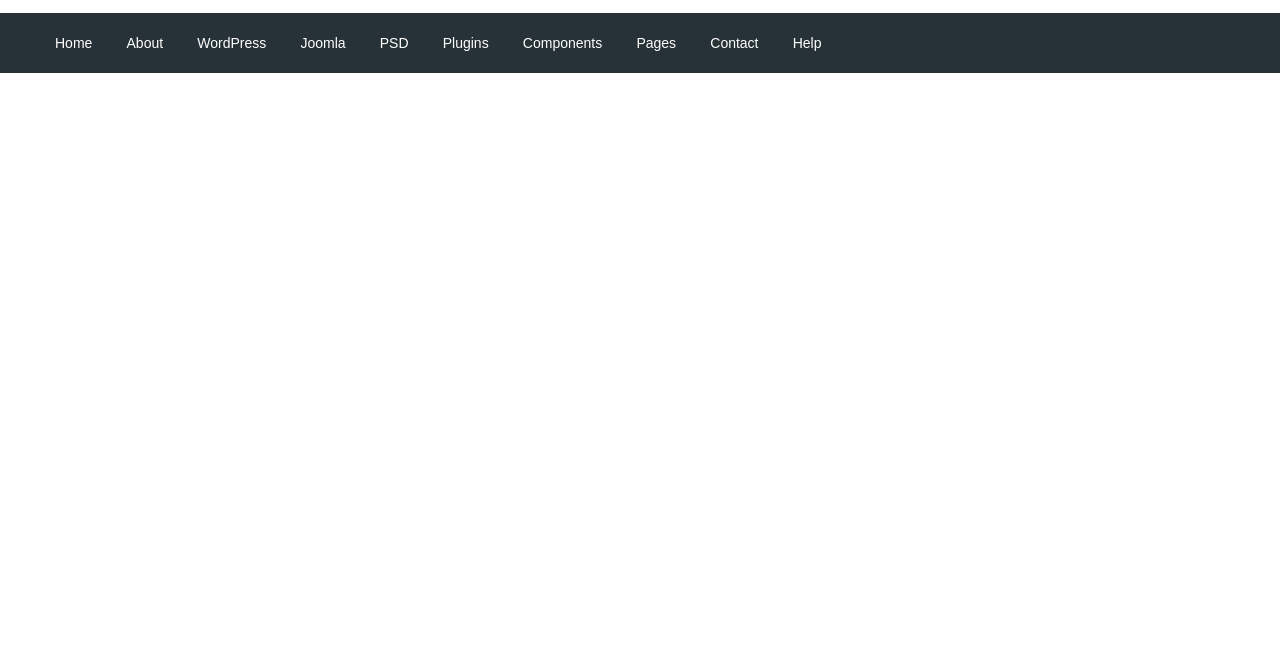
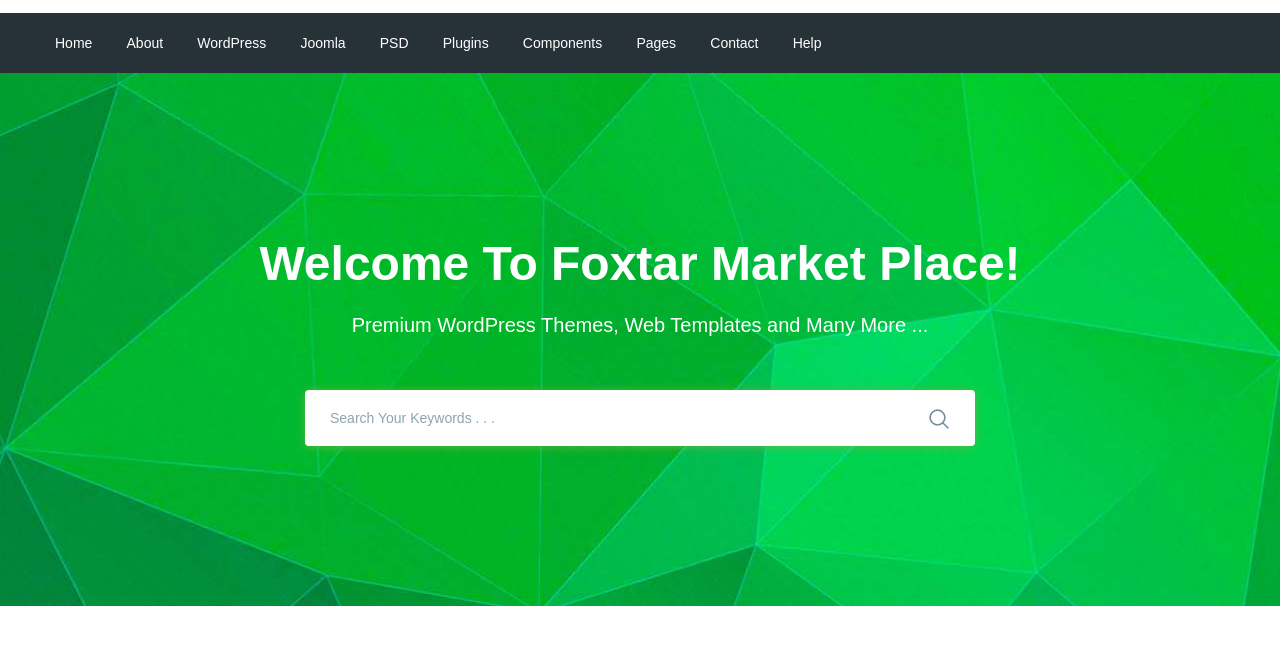
Before and after one commit to Sergey11235/moderno, a website: page app/index.html in a window 1280 px wide. Shown: the part 77-722 px from the top of the page. Drawn offline with nearby package versions, Linux system fonts and the light colour scheme; files that its build step writes are made by us from their sources.

Commit message:
Added search section

```diff
--- a/app/index.html
+++ b/app/index.html
@@ -95,6 +95,27 @@
       </div>
     </div>
 
+    <section class="search" style="background-image: url(../images/search-bg.jpg);">
+      <div class="container">
+        <div class="search__inner">
+          <div class="search__inner-title">
+            Welcome To Foxtar Market Place!
+          </div>
+          <div class="search__inner-text">
+            Premium WordPress Themes, Web Templates and Many More ...
+          </div>
+          <div class="search__inner-form">
+            <form>
+              <input type="text" placeholder="Search Your Keywords . . ." required>
+              <button type="submit">
+                <img src="images/icons/search.png" alt="">
+              </button>
+            </form>
+          </div>
+        </div>
+      </div>
+    </section>
+
   </header>
 
 
--- a/app/scss/style.scss
+++ b/app/scss/style.scss
@@ -2,20 +2,23 @@
 @import 'global';
 @import 'fonts';
 
-.header__top-inner{
+.header__top-inner {
   display: flex;
   justify-content: space-between;
   height: 90px;
   align-items: center;
 }
-.header__text{
+
+.header__text {
   margin-left: auto;
   margin-right: 50px;
-  span{
+
+  span {
     color: $red;
   }
 }
-.header__btn{
+
+.header__btn {
   padding: 4px;
   width: 72px;
   border-radius: 4px;
@@ -23,30 +26,95 @@
   color: #fff;
   font-size: 12px;
 }
-.header__btn-login{
+
+.header__btn-login {
   background-color: $green;
 }
+
 .header__btn-register {
   background-color: $red;
   margin-left: 7px;
 }
-.header__menu{
+
+.header__menu {
   background-color: $bg;
 }
-.menu{
+
+.menu {
   display: flex;
   align-items: center;
   height: 60px;
 }
-.menu__list{
-  li{
+
+.menu__list {
+  li {
     display: inline-block;
-    & + li {
+
+    &+li {
       margin-left: 30px;
     }
   }
-  a{
+
+  a {
     color: #fff;
     font-size: 14px;
   }
 }
+
+.search {
+  background-repeat: no-repeat;
+  background-size: cover;
+  background-position: center;
+  min-height: 533px;
+}
+
+.search__inner {
+  padding: 155px 0px 100px;
+  color: #fff;
+  text-align: center;
+
+  &-title {
+    margin-bottom: 10px;
+    font-size: 48px;
+    font-weight: 700;
+    line-height: 72px;
+  }
+
+  &-text {
+    margin-bottom: 50px;
+    font-weight: 500;
+    font-size: 20px;
+    line-height: 30px;
+  }
+
+  &-form {
+    max-width: 670px;
+    margin: 0 auto;
+    position: relative;
+    input {
+      display: block;
+      width: 100%;
+      box-shadow: 0px 1px 10px 0px rgba(124, 178, 64, 0.75);
+      border-radius: 4px;
+      height: 56px;
+      border: none;
+      font-weight: 500;
+      font-size: 14px;
+      padding-left: 25px;
+      padding-right: 60px;
+      &:focus{
+        border: 1px solid $green;
+      }
+      &::placeholder {
+        color: #90a4ae;
+      }
+    }
+    button{
+      position: absolute;
+      border: none;
+      background-color: transparent;
+      right: 20px;
+      top: 18px;
+    }
+  }
+}
```
Also changed, not shown: app/images/icons/search.png (added), app/images/search-bg.jpg (added).
